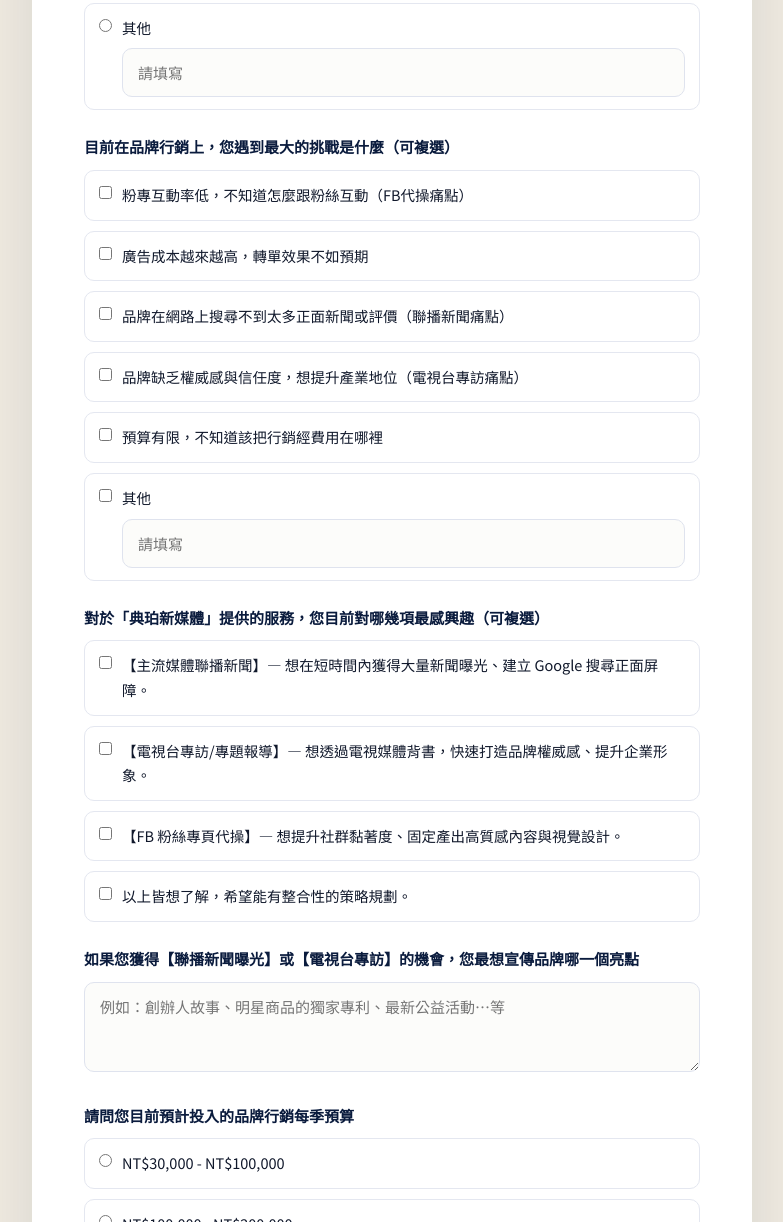
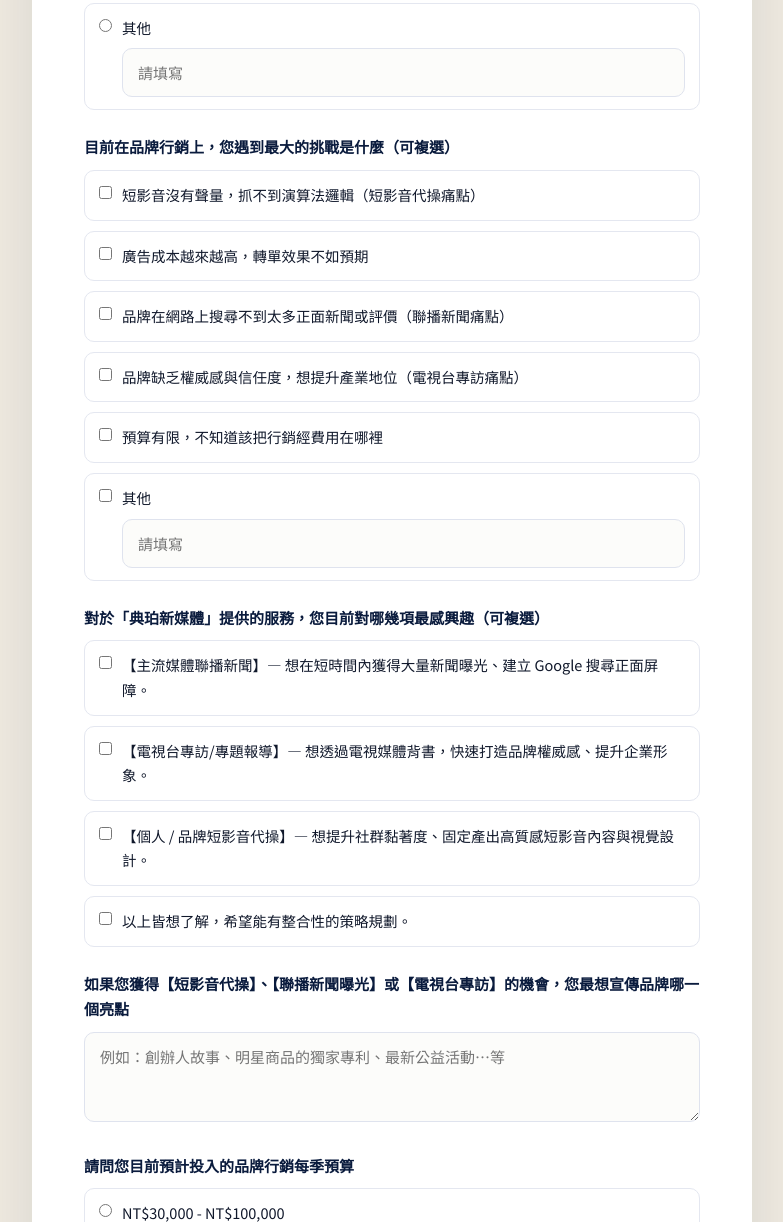
Before and after one commit to ivyliu18/Dianbo-checkup, a plain HTML site: page index.html in a window 1280 px wide. Shown: the part 4744-5966 px from the top of the page, without its empty margins (248-1031 px from the left). Drawn offline with Linux system fonts and the light colour scheme.

Commit message:
Update index.html

```diff
--- a/index.html
+++ b/index.html
@@ -479,7 +479,7 @@
         <div class="field">
           <label class="qlabel">目前在品牌行銷上，您遇到最大的挑戰是什麼（可複選）</label>
           <div class="options">
-            <label class="opt"><input type="checkbox" name="challenges" value="粉專互動率低，不知道怎麼跟粉絲互動（FB代操痛點）"> 粉專互動率低，不知道怎麼跟粉絲互動（FB代操痛點）</label>
+            <label class="opt"><input type="checkbox" name="challenges" value="短影音沒有聲量，抓不到演算法邏輯（短影音代操痛點）"> 短影音沒有聲量，抓不到演算法邏輯（短影音代操痛點）</label>
             <label class="opt"><input type="checkbox" name="challenges" value="廣告成本越來越高，轉單效果不如預期"> 廣告成本越來越高，轉單效果不如預期</label>
             <label class="opt"><input type="checkbox" name="challenges" value="品牌在網路上搜尋不到太多正面新聞或評價（聯播新聞痛點）"> 品牌在網路上搜尋不到太多正面新聞或評價（聯播新聞痛點）</label>
             <label class="opt"><input type="checkbox" name="challenges" value="品牌缺乏權威感與信任度，想提升產業地位（電視台專訪痛點）"> 品牌缺乏權威感與信任度，想提升產業地位（電視台專訪痛點）</label>
@@ -499,13 +499,13 @@
           <div class="options">
             <label class="opt"><input type="checkbox" name="interests" value="主流媒體聯播新聞 — 想在短時間內獲得大量新聞曝光、建立 Google 搜尋正面屏障"> 【主流媒體聯播新聞】— 想在短時間內獲得大量新聞曝光、建立 Google 搜尋正面屏障。</label>
             <label class="opt"><input type="checkbox" name="interests" value="電視台專訪/專題報導 — 想透過電視媒體背書，快速打造品牌權威感、提升企業形象"> 【電視台專訪/專題報導】— 想透過電視媒體背書，快速打造品牌權威感、提升企業形象。</label>
-            <label class="opt"><input type="checkbox" name="interests" value="FB 粉絲專頁代操 — 想提升社群黏著度、固定產出高質感內容與視覺設計"> 【FB 粉絲專頁代操】— 想提升社群黏著度、固定產出高質感內容與視覺設計。</label>
+            <label class="opt"><input type="checkbox" name="interests" value="個人 / 品牌短影音代操 — 想提升社群黏著度、固定產出高質感短影音內容與視覺設計"> 【個人 / 品牌短影音代操】— 想提升社群黏著度、固定產出高質感短影音內容與視覺設計。</label>
             <label class="opt"><input type="checkbox" name="interests" value="以上皆想了解，希望能有整合性的策略規劃"> 以上皆想了解，希望能有整合性的策略規劃。</label>
           </div>
         </div>
 
         <div class="field">
-          <label class="qlabel">如果您獲得【聯播新聞曝光】或【電視台專訪】的機會，您最想宣傳品牌哪一個亮點</label>
+          <label class="qlabel">如果您獲得【短影音代操】、【聯播新聞曝光】或【電視台專訪】的機會，您最想宣傳品牌哪一個亮點</label>
           <textarea name="brandHighlight" placeholder="例如：創辦人故事、明星商品的獨家專利、最新公益活動…等"></textarea>
         </div>
 
```
